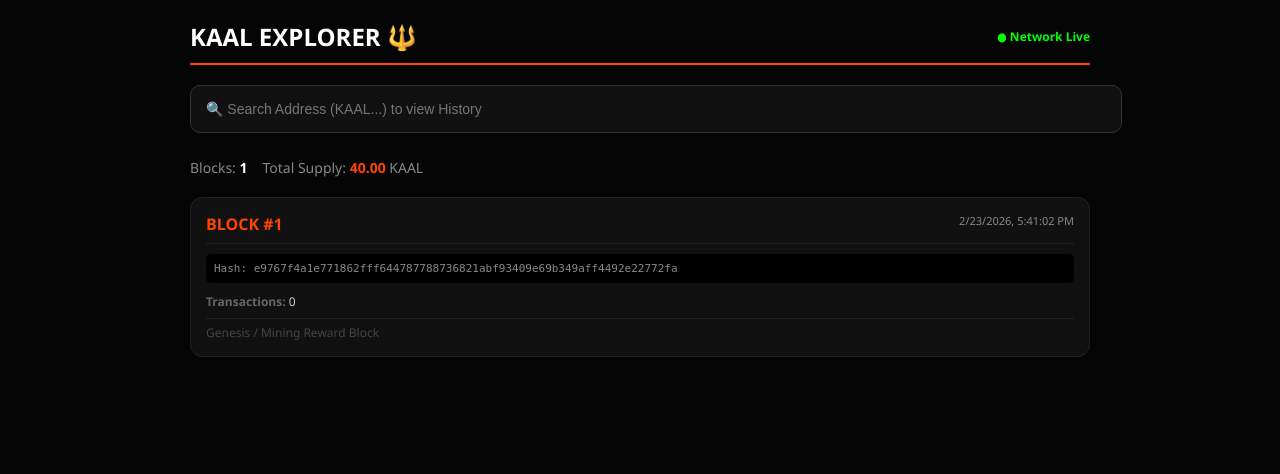
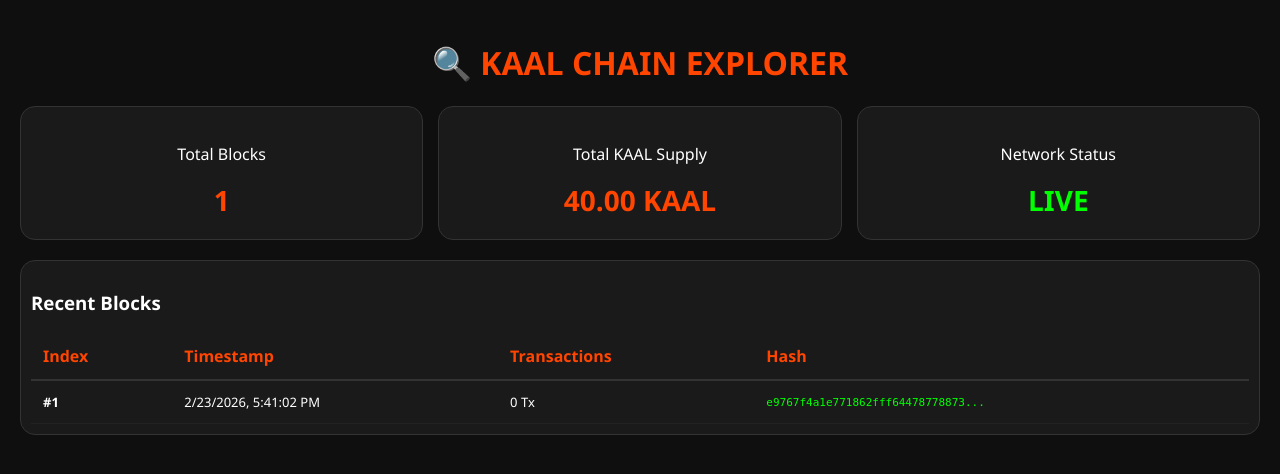
Before and after one commit to Gungun108/kaal-chain, a Flask app: page /explorer in a window 1280 px wide. Shown: the top 474 px of the page. Run offline with Flask 3, Linux system fonts and the light colour scheme.

Commit message:
Update explorer.html

```diff
--- a/templates/explorer.html
+++ b/templates/explorer.html
@@ -4,201 +4,150 @@
 <head>
     <meta charset="UTF-8">
     <meta name="viewport" content="width=device-width, initial-scale=1.0">
-    <title>🔱 KAAL Chain Explorer</title>
+    <title>🔍 KAAL EXPLORER</title>
     <style>
         :root {
             --kaal: #ff4500;
-            --bg: #050505;
-            --card: #111;
+            --bg: #0f0f0f;
+            --card: #1a1a1a;
+            --text: #ffffff;
         }
 
         body {
             background: var(--bg);
-            color: white;
-            font-family: 'Segoe UI', Tahoma, Geneva, Verdana, sans-serif;
+            color: var(--text);
+            font-family: 'Segoe UI', sans-serif;
             margin: 0;
             padding: 20px;
         }
 
-        .container {
-            max-width: 900px;
-            margin: auto;
+        /* Stats Cards ka design */
+        .stats-row {
+            display: flex;
+            gap: 15px;
+            margin-bottom: 20px;
+            flex-wrap: wrap;
         }
 
-        .header {
-            display: flex;
-            justify-content: space-between;
-            align-items: center;
-            border-bottom: 2px solid var(--kaal);
-            padding-bottom: 10px;
-            margin-bottom: 20px;
+        .stat-card {
+            background: var(--card);
+            padding: 20px;
+            border-radius: 15px;
+            flex: 1;
+            min-width: 200px;
+            border: 1px solid #333;
+            text-align: center;
         }
 
-        .search-container {
-            margin-bottom: 25px;
+        .stat-card h2 {
+            color: var(--kaal);
+            margin: 0;
+            font-size: 28px;
         }
 
-        .search-input {
-            width: 100%;
-            padding: 15px;
-            background: #111;
+        /* Ledger Table ka design */
+        .table-container {
+            background: var(--card);
+            border-radius: 15px;
+            padding: 10px;
+            overflow-x: auto;
             border: 1px solid #333;
-            border-radius: 10px;
-            color: white;
-            font-size: 14px;
-            outline: none;
-            transition: 0.3s;
         }
 
-        .search-input:focus {
-            border-color: var(--kaal);
-            box-shadow: 0 0 10px rgba(255, 69, 0, 0.2);
+        table {
+            width: 100%;
+            border-collapse: collapse;
+            min-width: 600px;
         }
 
-        .block-card {
-            background: var(--card);
-            border: 1px solid #222;
-            border-radius: 12px;
-            padding: 15px;
-            margin-bottom: 15px;
-            transition: 0.3s;
+        th {
             text-align: left;
+            padding: 12px;
+            border-bottom: 2px solid #333;
+            color: var(--kaal);
         }
 
-        .block-card:hover {
-            border-color: var(--kaal);
-            background: #161616;
+        td {
+            padding: 12px;
+            border-bottom: 1px solid #222;
+            font-size: 13px;
         }
 
-        .block-header {
-            display: flex;
-            justify-content: space-between;
-            border-bottom: 1px solid #222;
-            padding-bottom: 8px;
-            margin-bottom: 10px;
-        }
-
-        .hash {
+        .hash-text {
+            color: #00ff00;
             font-family: monospace;
             font-size: 11px;
-            color: #888;
-            word-break: break-all;
-            background: #000;
-            padding: 8px;
-            border-radius: 5px;
-        }
-
-        .tx-box {
-            margin-top: 10px;
-            font-size: 12px;
-            color: #ccc;
-        }
-
-        .tx-item {
-            padding: 8px 0;
-            border-bottom: 1px solid #1a1a1a;
-            display: flex;
-            justify-content: space-between;
-        }
-
-        .highlight {
-            color: #0f0 !important;
-            font-weight: bold;
         }
     </style>
 </head>
 
 <body>
-    <div class="container">
-        <div class="header">
-            <h2 style="margin:0;">KAAL EXPLORER 🔱</h2>
-            <div id="status" style="font-size: 12px; color: #0f0; font-weight: bold;">● Network Live</div>
+
+    <h1 style="text-align:center; color:var(--kaal);">🔍 KAAL CHAIN EXPLORER</h1>
+
+    <div class="stats-row">
+        <div class="stat-card">
+            <p>Total Blocks</p>
+            <h2 id="totalBlocks">0</h2>
         </div>
+        <div class="stat-card">
+            <p>Total KAAL Supply</p>
+            <h2 id="totalSupply">0.00</h2>
+        </div>
+        <div class="stat-card">
+            <p>Network Status</p>
+            <h2 style="color: #00ff00;">LIVE</h2>
+        </div>
+    </div>
 
-        <div class="search-container">
-            <input type="text" id="searchInput" class="search-input"
-                placeholder="🔍 Search Address (KAAL...) to view History" onkeyup="updateExplorer()">
-        </div>
-
-        <div id="chainStats" style="display:flex; gap:15px; margin-bottom:20px; font-size:14px; color:#888;">
-            <span>Blocks: <b id="blockCount" style="color:white;">-</b></span>
-            <span>Total Supply: <b id="totalSupply" style="color:var(--kaal);">-</b> KAAL</span>
-        </div>
-
-        <div id="chainBox">Loading blocks from ledger...</div>
+    <div class="table-container">
+        <h3>Recent Blocks</h3>
+        <table>
+            <thead>
+                <tr>
+                    <th>Index</th>
+                    <th>Timestamp</th>
+                    <th>Transactions</th>
+                    <th>Hash</th>
+                </tr>
+            </thead>
+            <tbody id="blockTable">
+            </tbody>
+        </table>
     </div>
 
     <script>
         async function updateExplorer() {
             try {
-                const stats = await fetch('/get_stats').then(r => r.json());
-                const searchAddr = document.getElementById('searchInput').value.trim().toUpperCase();
+                // Server se poori chain aur stats mangwana
+                const res = await fetch('/get_stats');
+                const data = await res.json();
 
-                document.getElementById('blockCount').innerText = stats.blocks;
-                document.getElementById('totalSupply').innerText = stats.total_supply.toFixed(2);
+                // Stats update karna
+                document.getElementById('totalBlocks').innerText = data.blocks;
+                document.getElementById('totalSupply').innerText = data.total_supply.toFixed(2) + " KAAL";
 
+                // Table mein blocks dhalna
                 let html = '';
-                const chainArray = stats.chain;
-
-                // BULLETPROOF REVERSE LOOP: Sabse last block se shuru karega aur zero tak jayega
-                for (let i = chainArray.length - 1; i >= 0; i--) {
-                    let block = chainArray[i];
-                    let txHtml = '';
-                    let hasMatchingTx = false;
-
-                    const txArray = block.transactions;
-
-                    // Transactions ko bhi reverse mein check karega
-                    for (let j = txArray.length - 1; j >= 0; j--) {
-                        let tx = txArray[j];
-                        const isSender = tx.sender.toUpperCase() === searchAddr;
-                        const isReceiver = tx.receiver.toUpperCase() === searchAddr;
-
-                        if (searchAddr === "" || isSender || isReceiver) {
-                            if (searchAddr !== "") hasMatchingTx = true;
-
-                            txHtml += `
-                                <div class="tx-item">
-                                    <span>
-                                        <b class="${isSender ? 'highlight' : ''}">${tx.sender.substring(0, 12)}...</b>
-                                        ⮕
-                                        <b class="${isReceiver ? 'highlight' : ''}">${tx.receiver.substring(0, 12)}...</b>
-                                    </span>
-                                    <span style="color: var(--kaal); font-weight:bold;">${tx.amount} KAAL</span>
-                                </div>`;
-                        }
-                    }
-
-                    if (searchAddr === "" || hasMatchingTx) {
-                        html += `
-                            <div class="block-card">
-                                <div class="block-header">
-                                    <span style="font-size: 16px; font-weight: bold; color: var(--kaal);">BLOCK #${block.index}</span>
-                                    <span style="font-size: 11px; color: #888;">${new Date(block.timestamp * 1000).toLocaleString()}</span>
-                                </div>
-                                <div class="hash">Hash: ${block.hash}</div>
-                                <div class="tx-box">
-                                    <b style="color: #666;">Transactions:</b> ${block.transactions.length}
-                                    <div style="margin-top:8px; border-top:1px solid #222; padding-top:5px;">
-                                        ${txHtml || '<span style="color:#444;">Genesis / Mining Reward Block</span>'}
-                                    </div>
-                                </div>
-                            </div>`;
-                    }
-                }
-
-                document.getElementById('chainBox').innerHTML = html || '<div class="block-card">No transactions found for this address.</div>';
-                document.getElementById('status').innerText = "● Network Live";
-                document.getElementById('status').style.color = "#0f0";
+                data.chain.forEach(block => {
+                    html += `
+                        <tr>
+                            <td><b>#${block.index}</b></td>
+                            <td>${new Date(block.timestamp * 1000).toLocaleString()}</td>
+                            <td>${block.transactions.length} Tx</td>
+                            <td class="hash-text">${block.hash.substring(0, 30)}...</td>
+                        </tr>
+                    `;
+                });
+                document.getElementById('blockTable').innerHTML = html;
             } catch (e) {
-                console.error("Sync Error:", e);
-                document.getElementById('status').innerText = "○ Network Desync";
-                document.getElementById('status').style.color = "red";
+                console.log("Explorer update fail...");
             }
         }
 
+        // Shuruat mein load karna aur har 5 second mein refresh karna
+        updateExplorer();
         setInterval(updateExplorer, 5000);
-        updateExplorer();
     </script>
 </body>
 
```
